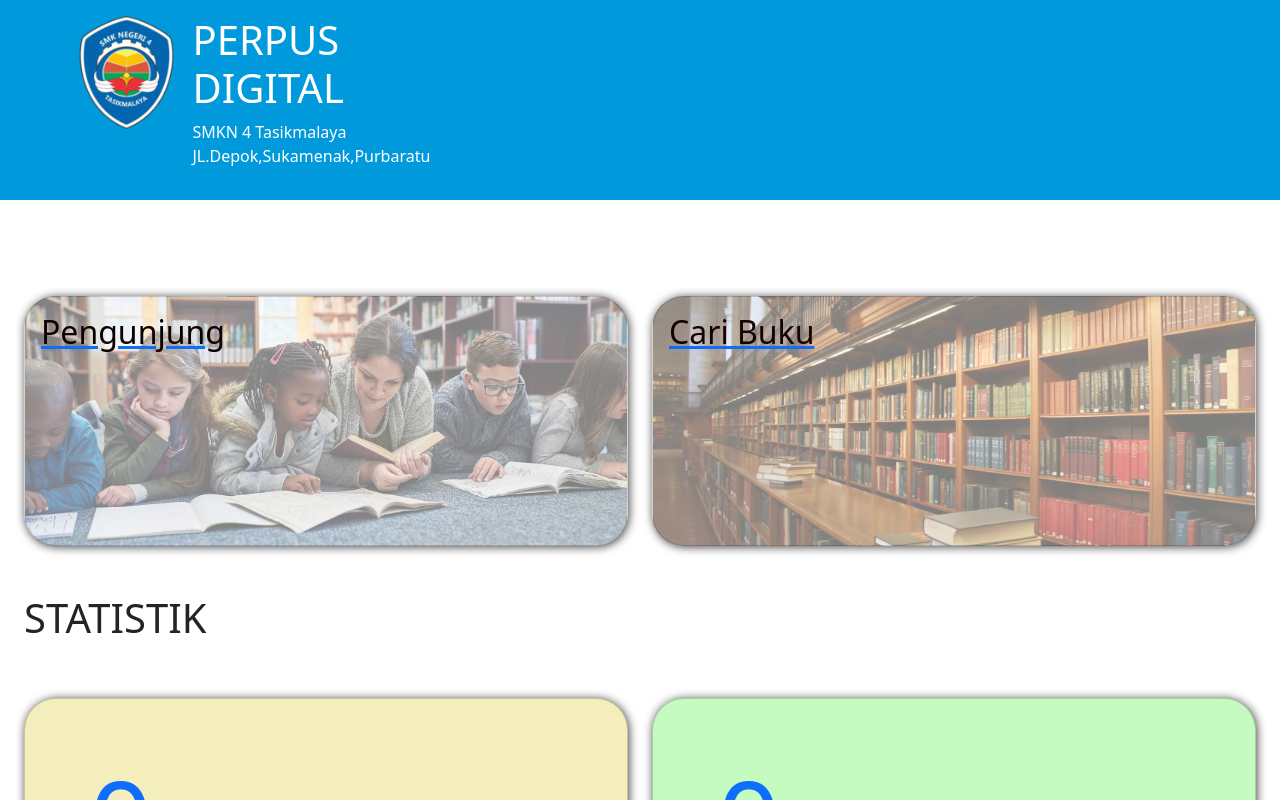
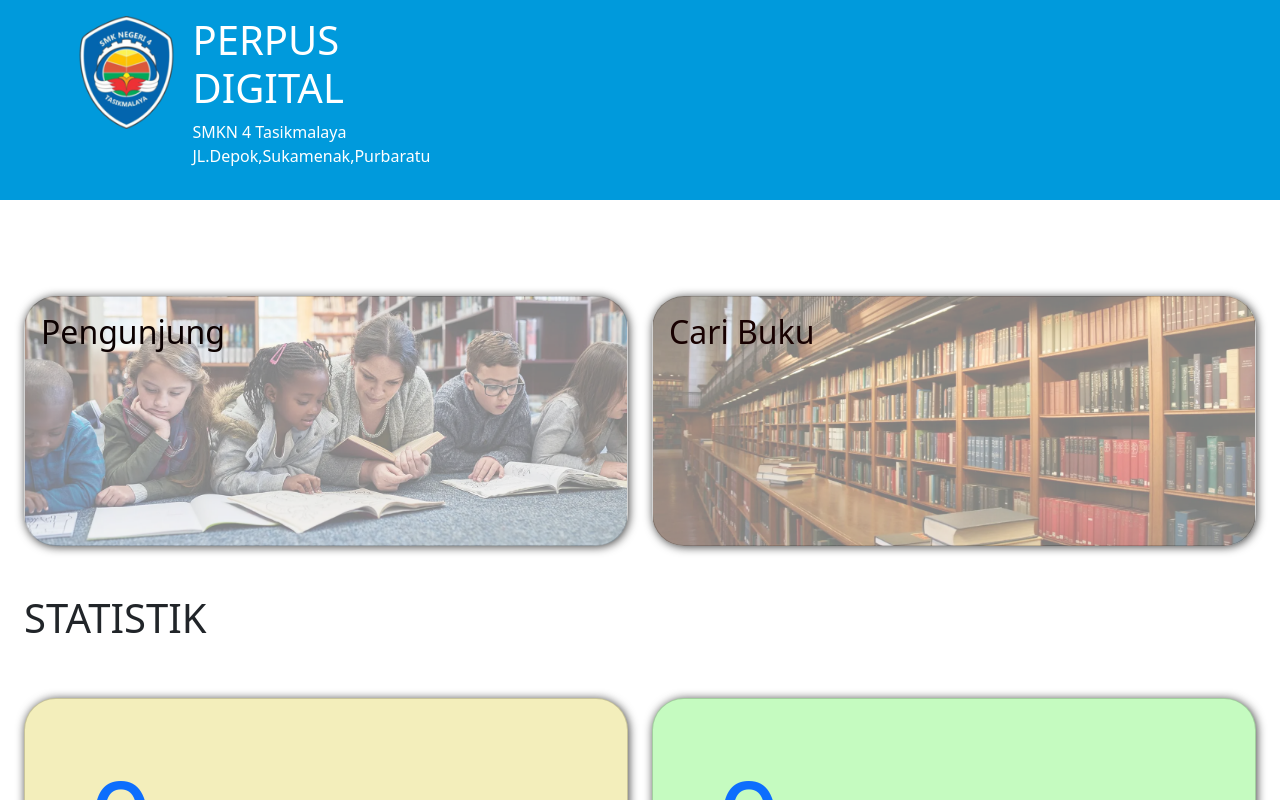
Before and after one commit to elisamardiyani0/perpus_digital-TEPA, a Nuxt app: page / in a window 1280 px wide. Shown: the top 800 px of the page. Built offline with nearby package versions, Linux system fonts and the light colour scheme; no server answers; the database is empty.

Commit message:
Add files via upload

```diff
--- a/pages/index.vue
+++ b/pages/index.vue
@@ -53,7 +53,11 @@
 
   </template>
 
+
     <style scoped>
+    * {
+      text-decoration: none;
+    }
     .card {
       height: 250px;
       box-shadow: 1px 1px 10px #424242;
```
